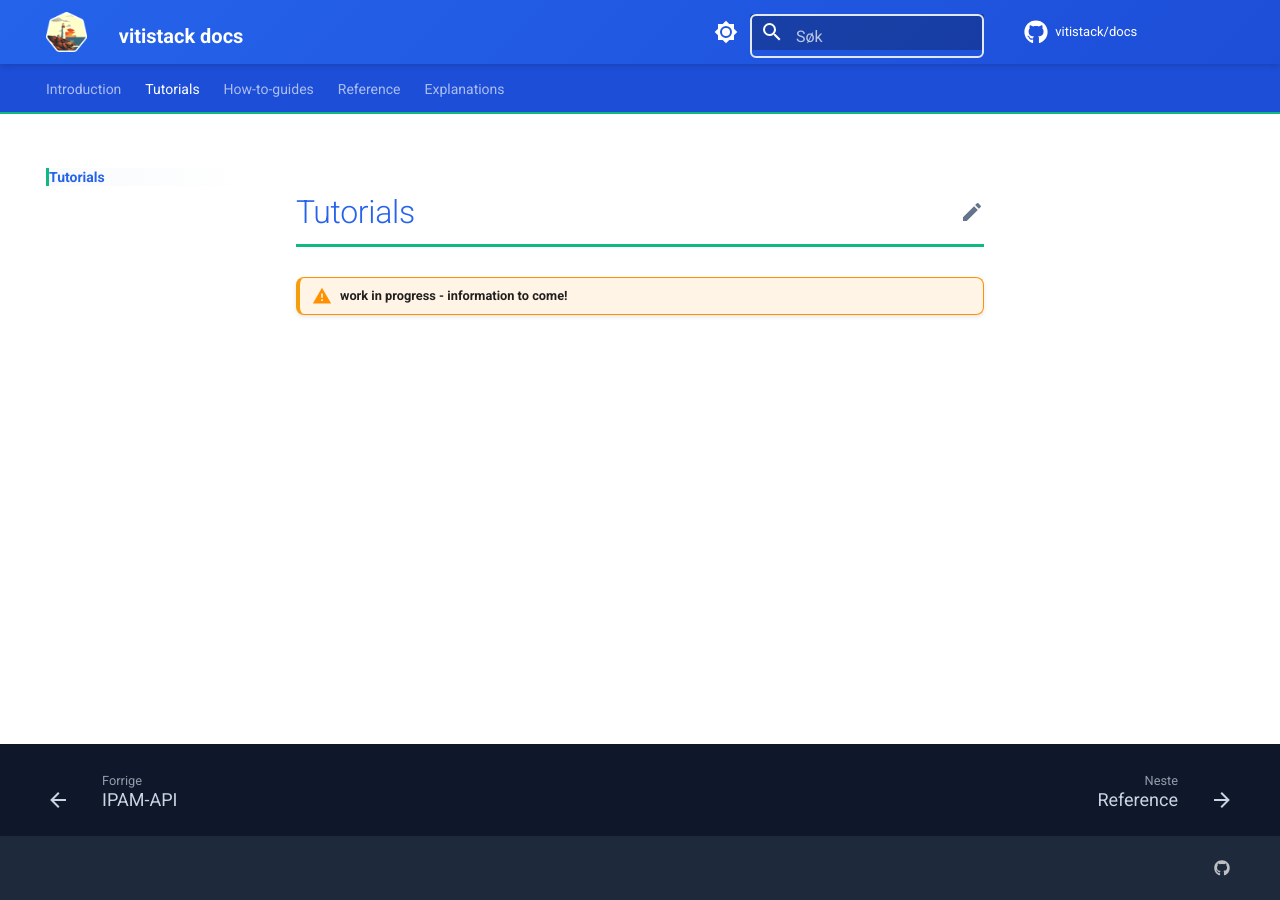
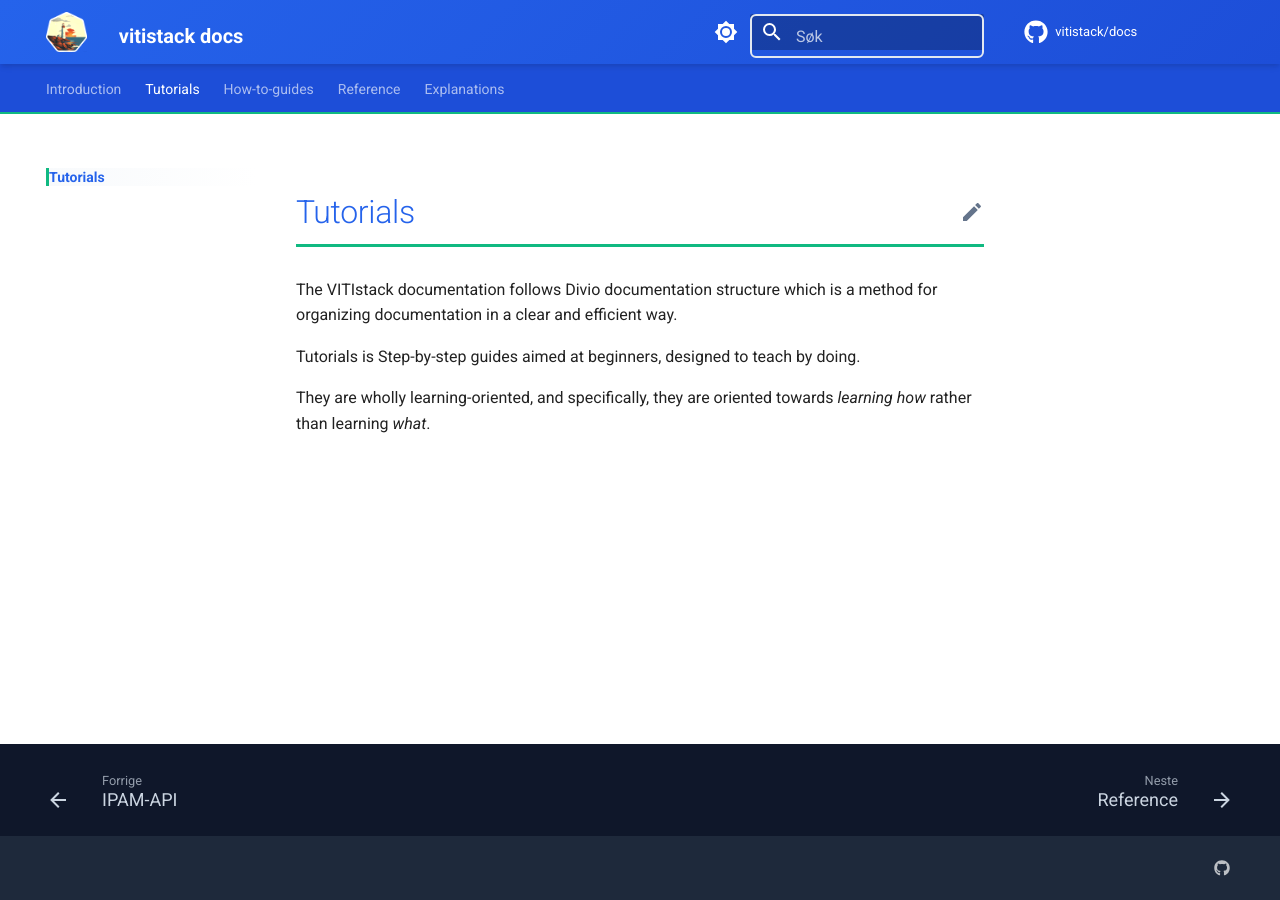
Before and after one commit to vitistack/docs, an MkDocs documentation site: the page built from docs/tutorials/index.md, in a window 1280 px wide. Built offline with MkDocs 1.6.1 and Material for MkDocs 9.7.7, drawn with Linux system fonts in a browser that asks for light colours; comment, search, counter and statistics services are not loaded.

Commit message:
added text to tutorials index

```diff
--- a/docs/tutorials/index.md
+++ b/docs/tutorials/index.md
@@ -1,3 +1,7 @@
 # Tutorials
 
-!!! warning "work in progress - information to come!"
+The VITIstack documentation follows Divio documentation structure which is a method for organizing documentation in a clear and efficient way.
+
+Tutorials is Step-by-step guides aimed at beginners, designed to teach by doing.
+
+They are wholly learning-oriented, and specifically, they are oriented towards _learning how_ rather than learning _what_.
```
